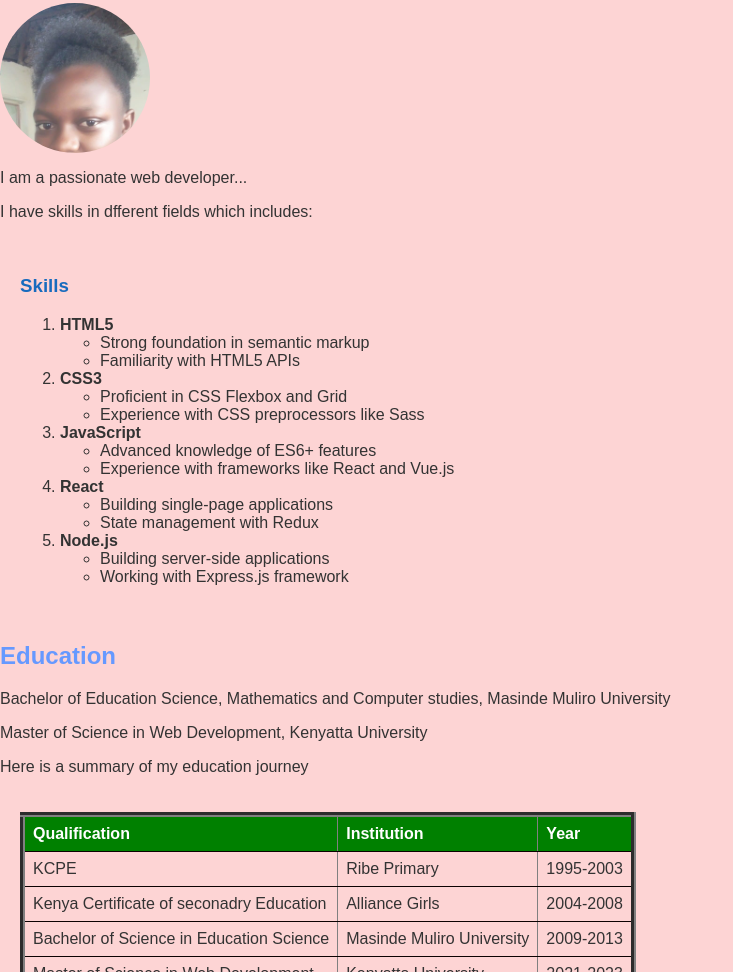
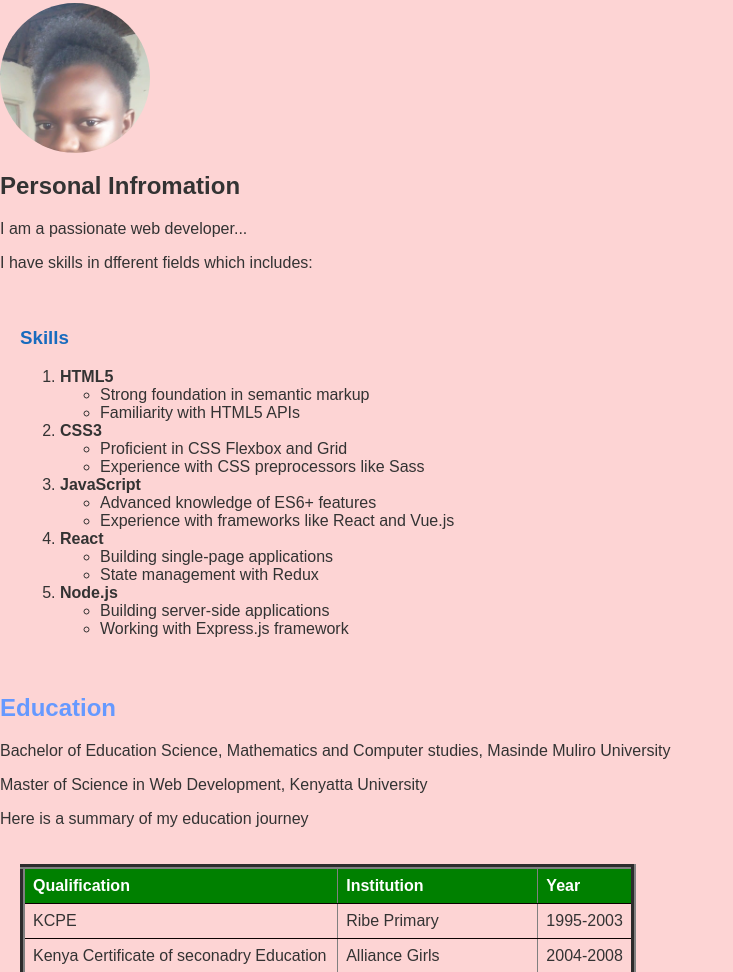
Before and after one commit to Mercymbeyu/web-technologies, a plain HTML site: page index.html in a window 1280 px wide. Shown: the part 872-1844 px from the top of the page, without its empty margins (0-733 px from the left). Drawn offline with Linux system fonts and the light colour scheme.

Commit message:
Update index.html

```diff
--- a/index.html
+++ b/index.html
@@ -117,6 +117,8 @@
 
     <img src="profile photo.jpg" alt="Profile Picture">
 </div>
+<h2>Personal Infromation</h2>
+
 
     <p>I am a passionate web developer...</p>
     <p>I have skills in dfferent fields which includes:</p>
```
